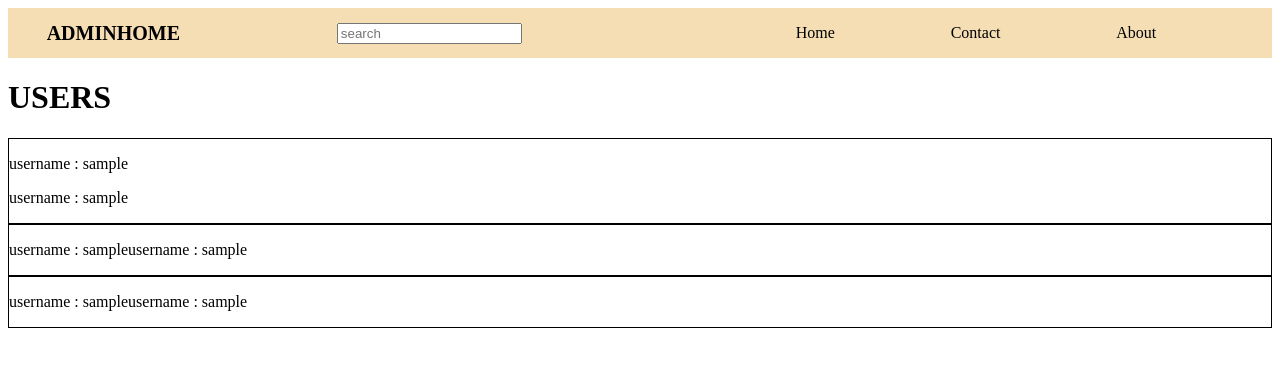
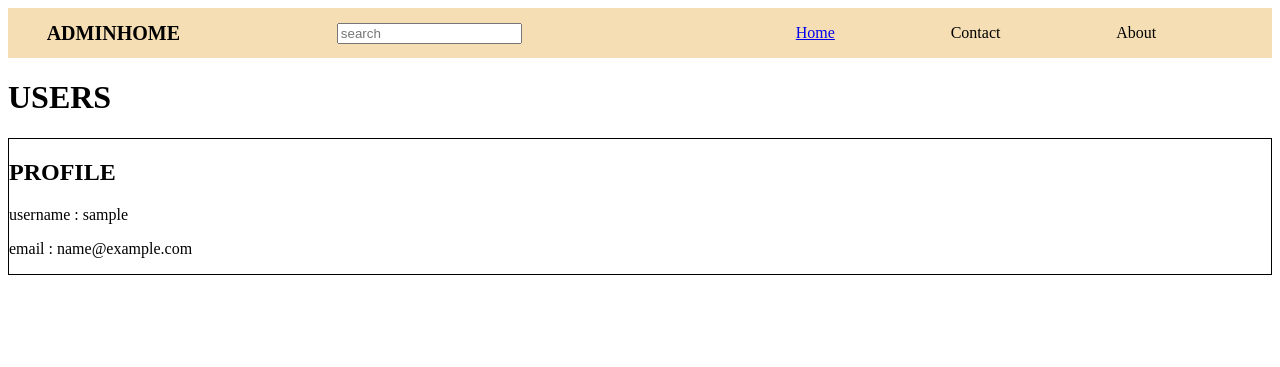
Before and after one commit to abinesh-cpu/django-projects, a Django app: template project4/templates/adminhome.html in a window 1280 px wide. Shown: the top 367 px of the page. Run offline with Django 5.2, Linux system fonts and the light colour scheme; the template is opened without the code that fills it: values that come from a table or form of the project are taken from there, others are empty; tables that the repository leaves empty hold one stand-in row (values such as "Sample post").

Commit message:
django works

```diff
--- a/project4/templates/adminhome.html
+++ b/project4/templates/adminhome.html
@@ -47,7 +47,7 @@
         <div class="searchbar"><input type="text" name="" placeholder="search" id=""></div>
         <div class="services">
             <ul>
-                <li>Home</li>
+                <li><a href="../">Home</a></li>
                 <li>Contact</li>
                 <li>About</li>
             </ul>
@@ -56,19 +56,36 @@
     <div class="users">
         <h1>USERS</h1>
     </div>
-    {% for i in users %}
-        <div class="profile" style="border :1px solid black;">
-            <p>username : {{i.username}}</p>
-            <p>username : {{i.username}}</p>
+    <div class="main">
+        {% for i in users %}
+        <div class="profile1" style="border :1px solid black; margin-top: 5px;">
+            <div class="login1">
+                <h2>PROFILE</h2>
+                <p>username : {{i.username}}</p>
+                <p>email : {{i.email}}</p>
+            </div>
         </div>
-        <div class="profile1" style="display: flex; border:1px solid black;">
-            <p>username : {{i.username}}</p>
-            <p>username : {{i.username}}</p>
-            </div>
-        <div class="profile2" style="display: flex; border:1px solid black;">
-            <p>username : {{i.username}}</p>
-            <p>username : {{i.username}}</p>
+        {% endfor %}
+        <!-- <div class="profile1">
+            <h2>dsjhfuyg</h2>
+            <p>fguerygu</p>
         </div>
-    {% endfor %}
+        <div class="profile1">
+            <h2>dsjhfuyg</h2>
+            <p>fguerygu</p>
+        </div>
+        <div class="profile1">
+            <h2>dsjhfuyg</h2>
+            <p>fguerygu</p>
+        </div>
+        <div class="profile1">
+            <h2>dsjhfuyg</h2>
+            <p>fguerygu</p>
+        </div>
+        <div class="profile1">
+            <h2>dsjhfuyg</h2>
+            <p>fguerygu</p>
+        </div> -->
+    </div>
 </body>
 </html>
--- a/project4/templates/userlogin.html
+++ b/project4/templates/userlogin.html
@@ -13,7 +13,7 @@
     <div class="container">
       <div class="login-box">
         <h2>Login</h2>
-        <form action="" method="post">
+        <form action="../" method="post">
           {% csrf_token %}
           <div class="input-box">
             <input type="text" name="username" placeholder="username">
--- a/project4/templates/userregister.html
+++ b/project4/templates/userregister.html
@@ -12,6 +12,7 @@
         {% csrf_token %}
         <input type="text"  name="username" placeholder="username" id=""><br>
         <input type="text" name="password" placeholder="password" id=""><br>
+        <input type="email" name="email" placeholder="email" id=""><br>
         <button type="submit">register</button>
     </form>
 </body>
```
Also changed, not shown: project4/myapp3/views.py (+9 -4 lines).
